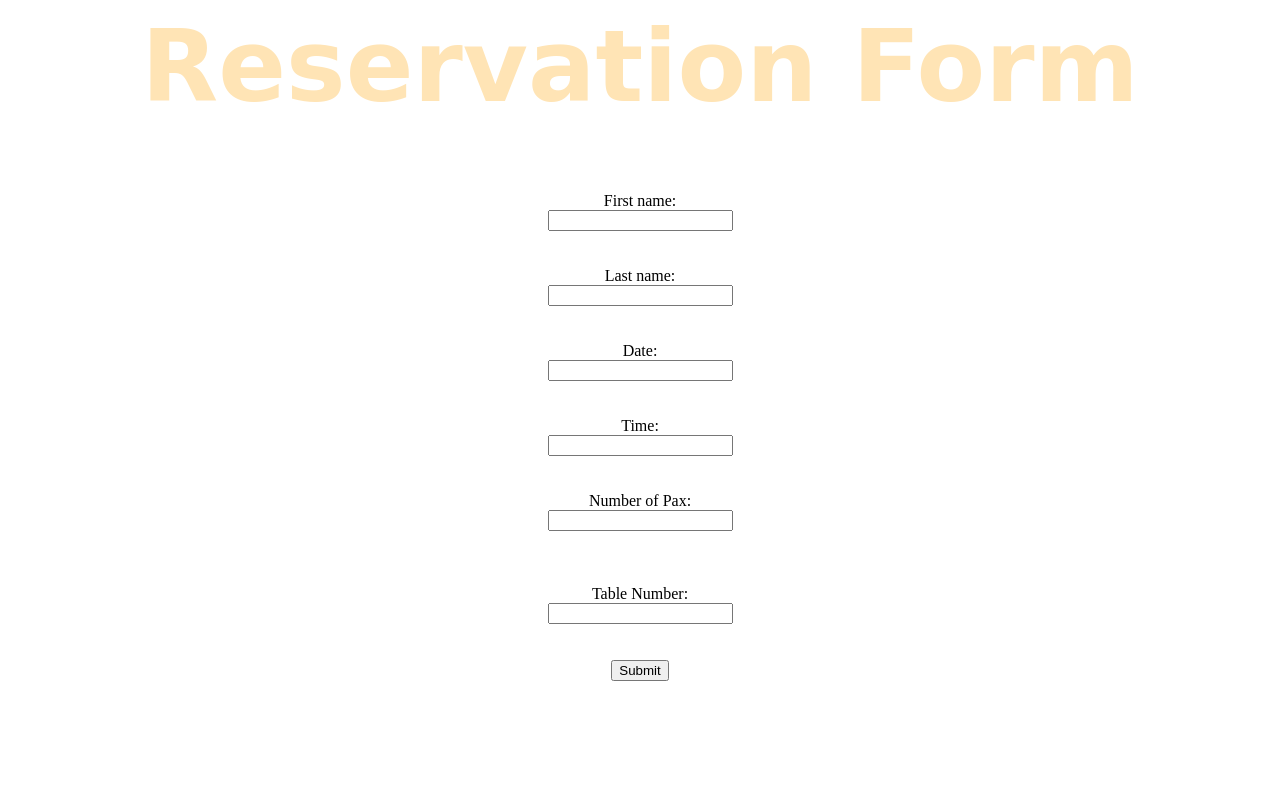
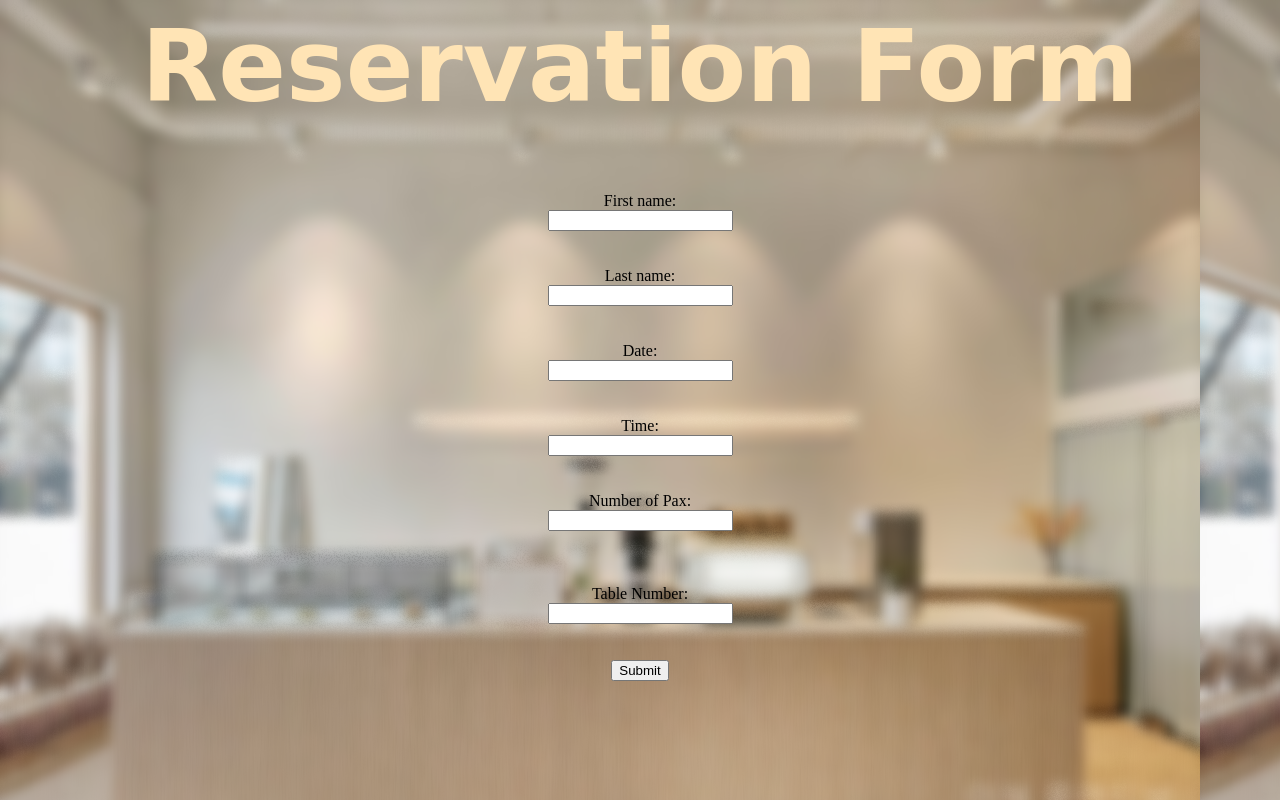
Before and after one commit to syuhanaw/HOME, a plain HTML site: page form.html in a window 1280 px wide. Drawn offline with Linux system fonts and the light colour scheme.

Commit message:
Update form.html

```diff
--- a/form.html
+++ b/form.html
@@ -12,7 +12,7 @@ h1 {
 
 
 body {
-  background-image: url('Background.png');
+  background-image: url('/Images/Background.png');
 }
 </style>
 
```
